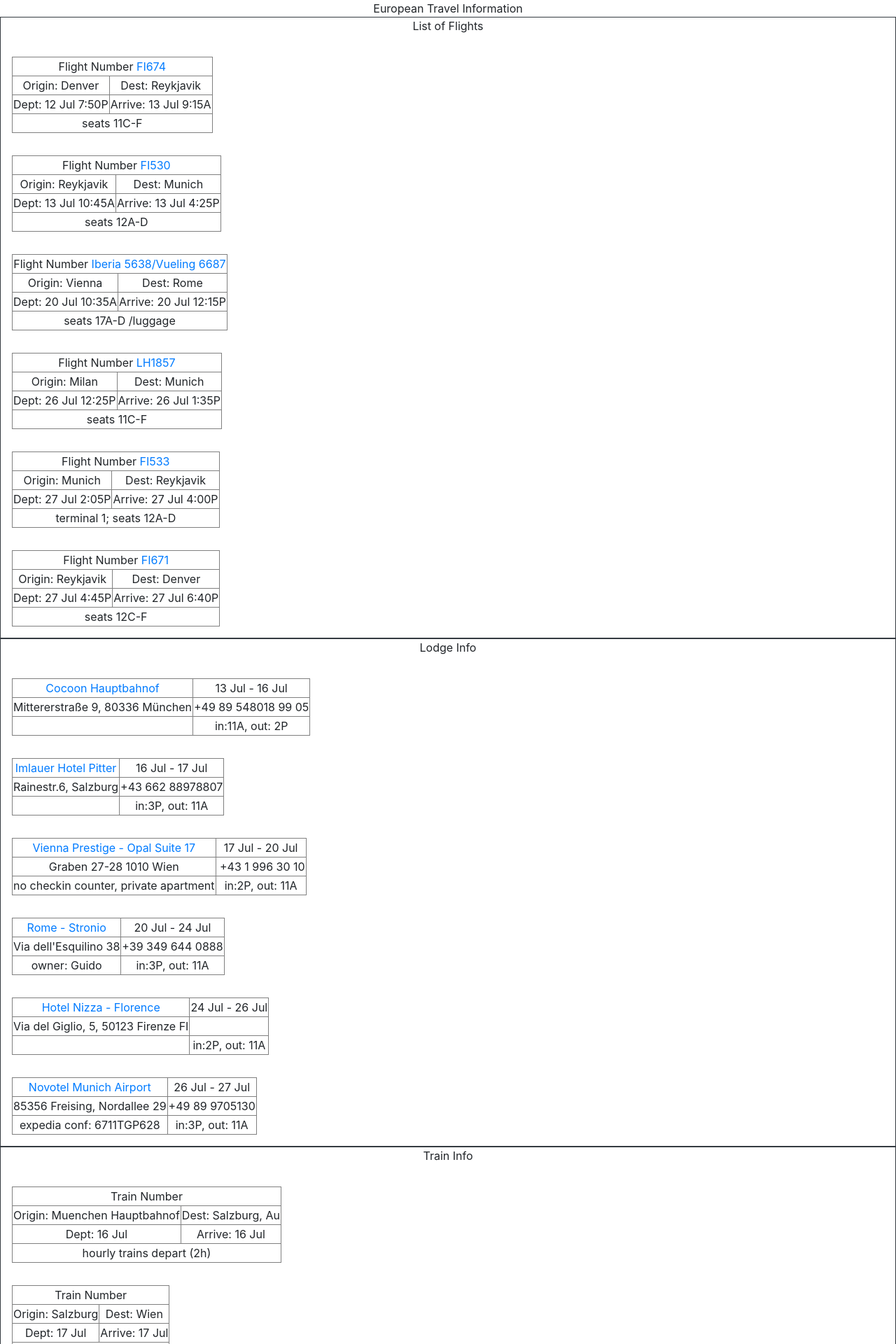
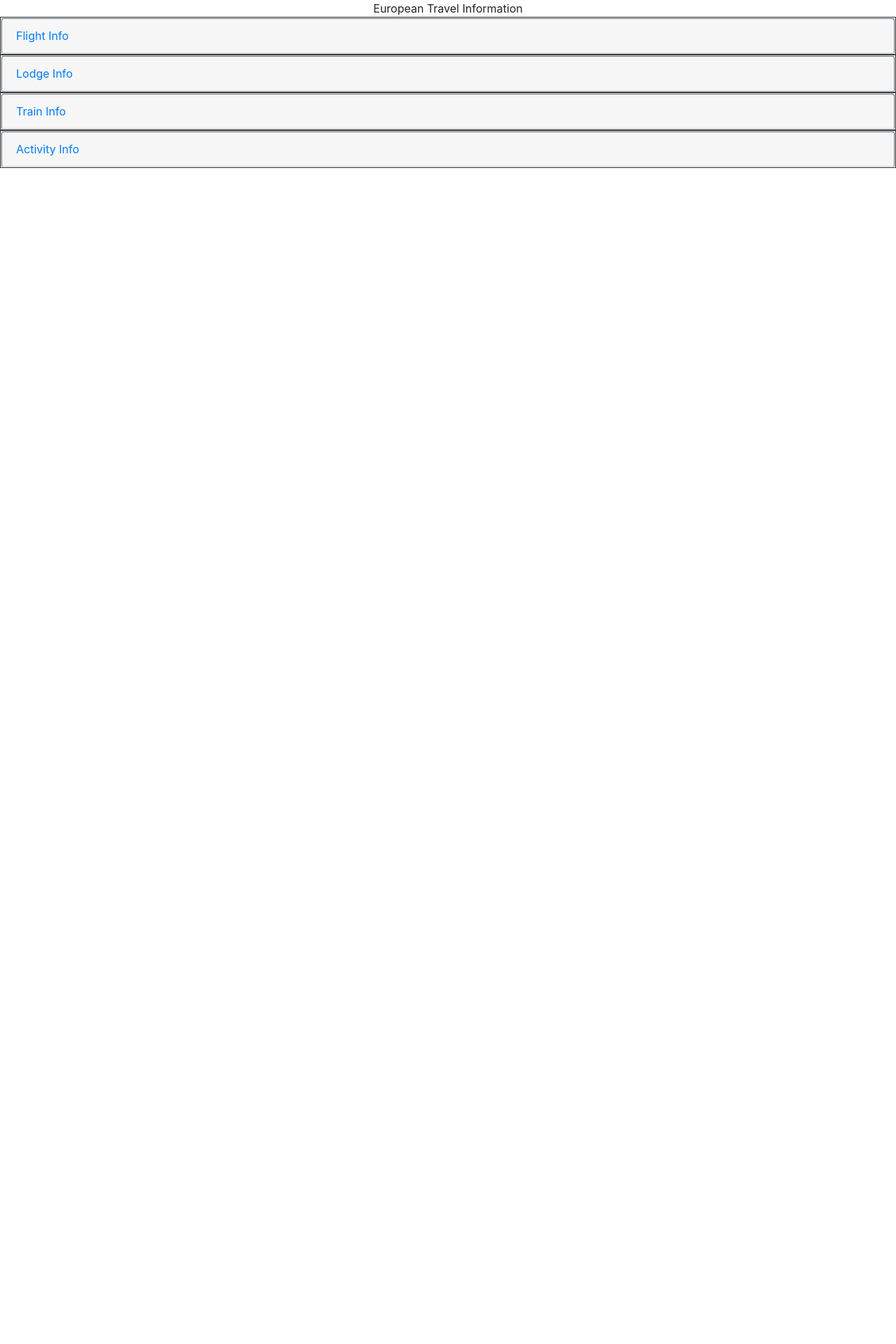
Before and after one commit to mcliff1/europe2019, a React (Create React App) app: page / in a window 1280 px wide. Shown: the top 1920 px of the page at 70% size. After the commit the page ends 800 px from the top, so only its background shows below. Built offline with nearby package versions, Linux system fonts and the light colour scheme.

Commit message:
added accordian styling

```diff
--- a/package.json
+++ b/package.json
@@ -8,7 +8,8 @@
     "react": "^16.8.6",
     "react-bootstrap": "^1.0.0-beta.9",
     "react-dom": "^16.8.6",
-    "react-scripts": "3.0.1"
+    "react-scripts": "3.0.1",
+    "reactstrap": "^8.0.1"
   },
   "scripts": {
     "start": "react-scripts start",
--- a/src/components/ActivityInfo.jsx
+++ b/src/components/ActivityInfo.jsx
@@ -1,5 +1,6 @@
 import React, { Component } from 'react';
 import ActivityDetail from './ActivityDetail';
+import CollapsibleComponent from './CollapsibleComponent'
 
 const trainInfo = [
   {
@@ -28,10 +29,11 @@
   render() {
     return (
       <div className="border border-dark">
-        <p>Activity Info</p>
+      <CollapsibleComponent title="Activity Info">
         {trainInfo.map(info => (
           <ActivityDetail key={info.name} info={info} />
         ))}
+        </CollapsibleComponent>
       </div>
     );
   }
--- a/src/components/CollapsibleComponent.jsx
+++ b/src/components/CollapsibleComponent.jsx
@@ -1,8 +1,9 @@
 import React, { Component } from 'react';
+import { Collapse, Card, Button, CardBody } from 'reactstrap';
 
 
 
-class Collapsible extends Component {
+class CollapsibleComponent extends Component {
   constructor(props) {
     super(props);
     this.toggle = this.toggle.bind(this);
@@ -23,7 +24,7 @@
       <Card>
 
       <Button onClick={this.toggle} block outline className="text-left card-header btn-link">
-      {this.props.header}</Button>
+      {this.props.title}</Button>
 
       <Collapse isOpen={this.state.isOpen}>
           <CardBody>{this.props.children}</CardBody>
@@ -33,3 +34,6 @@
     );
   }
 }
+
+
+export default CollapsibleComponent;
--- a/src/components/FlightInfo.jsx
+++ b/src/components/FlightInfo.jsx
@@ -1,5 +1,6 @@
 import React, { Component } from 'react';
 import FlightDetail from './FlightDetail';
+import CollapsibleComponent from './CollapsibleComponent'
 
 const flightInfo = [
   {
@@ -62,10 +63,11 @@
   render() {
     return (
       <div className="border border-dark">
-        <p>List of Flights</p>
+        <CollapsibleComponent title="Flight Info">
         {flightInfo.map(flight => (
           <FlightDetail key={flight.flight_number} info={flight} />
         ))}
+      </CollapsibleComponent>
       </div>
     );
   }
--- a/src/components/LodgeInfo.jsx
+++ b/src/components/LodgeInfo.jsx
@@ -1,5 +1,7 @@
 import React, { Component } from 'react';
 import LodgeDetail from './LodgeDetail';
+import CollapsibleComponent from './CollapsibleComponent'
+
 
 const lodgeInfo = [
   {
@@ -77,10 +79,11 @@
   render() {
     return (
       <div className="border border-dark">
-        <p>Lodge Info</p>
+        <CollapsibleComponent title="Lodge Info">
         {lodgeInfo.map(info => (
           <LodgeDetail key={info.name} info={info} />
         ))}
+      </CollapsibleComponent>
       </div>
     );
   }
--- a/src/components/TrainInfo.jsx
+++ b/src/components/TrainInfo.jsx
@@ -1,5 +1,6 @@
 import React, { Component } from 'react';
 import TrainDetail from './TrainDetail';
+import CollapsibleComponent from './CollapsibleComponent'
 
 const trainInfo = [
   {
@@ -46,10 +47,11 @@
   render() {
     return (
       <div className="border border-dark">
-        <p>Train Info</p>
+        <CollapsibleComponent title="Train Info">
         {trainInfo.map(info => (
           <TrainDetail key={info.name} info={info} />
         ))}
+        </CollapsibleComponent>
       </div>
     );
   }
```
Also changed, not shown: 1 other file (tests, documents, lock files or other folders).
